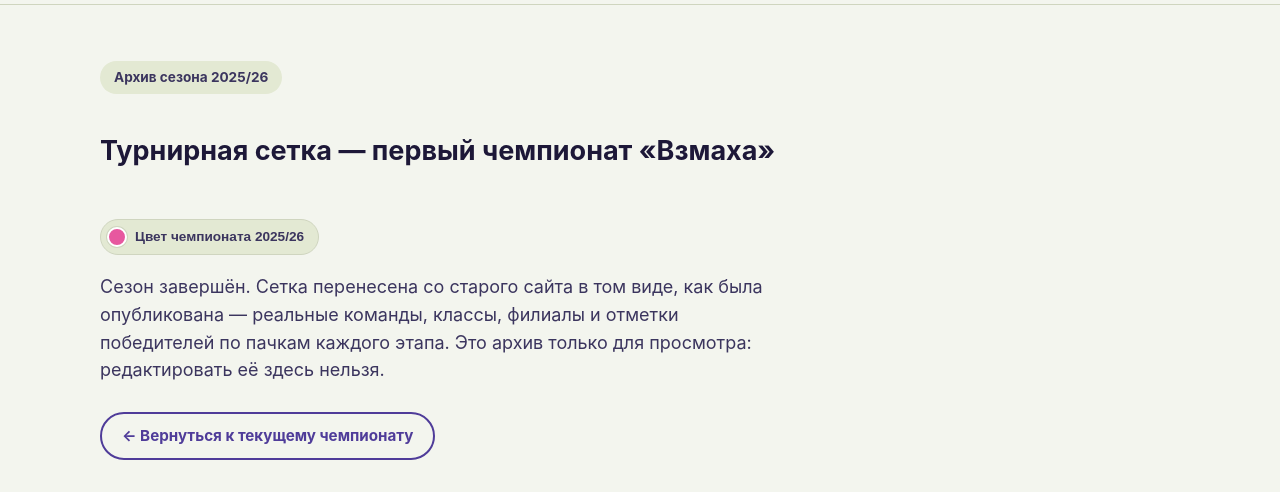
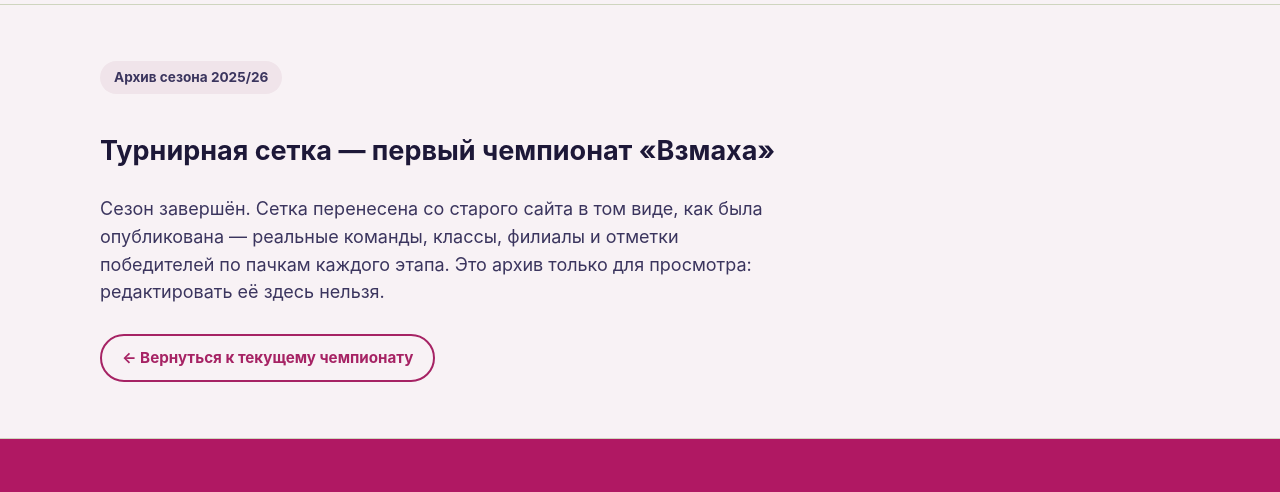
Before and after one commit to mecom-info/MEKOM, a plain HTML site: page championship/2025-26/index.html in a window 1280 px wide. Shown: the part 60-552 px from the top of the page. Drawn offline with Linux system fonts and the light colour scheme.

Commit message:
Архив 2025/26: розовая тема включается сама, кнопку переключения убрали

```diff
--- a/assets/css/style.css
+++ b/assets/css/style.css
@@ -161,42 +161,6 @@ summary:focus-visible {
   padding: 8px 10px;
   font-size: 1.1rem;
   color: var(--color-ink);
-}
-
-/* Переключатель «Цвет чемпионата 2025/26» — живёт только в архиве сезона
-   2025/26 (championship/2025-26/), не в шапке сайта.
-   Кружок всегда розовый, не через токены темы: это сам цвет чемпионата,
-   а не то, что переключается. */
-.theme-toggle {
-  display: inline-flex;
-  align-items: center;
-  gap: 8px;
-  background: var(--color-surface-2);
-  border: 1px solid var(--color-border);
-  border-radius: 999px;
-  padding: 6px 14px 6px 6px;
-  font-weight: 600;
-  font-size: 0.85rem;
-  color: var(--color-ink-soft);
-  cursor: pointer;
-  min-height: 36px;
-  flex: 0 0 auto;
-}
-
-.theme-toggle-dot {
-  width: 20px;
-  height: 20px;
-  border-radius: 50%;
-  background: #e7589f;
-  flex: 0 0 auto;
-  border: 2px solid var(--color-surface);
-  box-shadow: 0 0 0 1px var(--color-border);
-}
-
-.theme-toggle[aria-pressed="true"] {
-  background: var(--color-accent-soft);
-  color: var(--color-dark);
-  border-color: var(--color-accent-dark);
 }
 
 /* --- Герой --- */
--- a/assets/js/boot.js
+++ b/assets/js/boot.js
@@ -2,12 +2,4 @@
   var script = document.currentScript;
   var base = (script && script.dataset && script.dataset.base) || "./";
   window.MEKOM_BASE = base;
-
-  if (script && script.dataset && script.dataset.themeInit === "champ-2025") {
-    try {
-      if (window.localStorage.getItem("mekom-theme") === "champ-2025") {
-        document.documentElement.setAttribute("data-theme", "champ-2025");
-      }
-    } catch (e) {}
-  }
 })();
--- a/assets/js/main.js
+++ b/assets/js/main.js
@@ -48,46 +48,6 @@
     );
     targets.forEach(function (el) {
       io.observe(el);
-    });
-  }
-
-  var THEME_KEY = "mekom-theme";
-  var CHAMP_THEME = "champ-2025";
-
-  function setStoredTheme(value) {
-    try {
-      if (value) {
-        window.localStorage.setItem(THEME_KEY, value);
-      } else {
-        window.localStorage.removeItem(THEME_KEY);
-      }
-    } catch (e) {
-      // localStorage недоступен (приватный режим и т.п.) — тема просто не запомнится.
-    }
-  }
-
-  function initThemeToggle() {
-    var btn = document.querySelector("[data-theme-toggle]");
-    if (!btn) return;
-
-    function isActive() {
-      return document.documentElement.getAttribute("data-theme") === CHAMP_THEME;
-    }
-
-    function sync() {
-      btn.setAttribute("aria-pressed", isActive() ? "true" : "false");
-    }
-    sync();
-
-    btn.addEventListener("click", function () {
-      if (isActive()) {
-        document.documentElement.removeAttribute("data-theme");
-        setStoredTheme(null);
-      } else {
-        document.documentElement.setAttribute("data-theme", CHAMP_THEME);
-        setStoredTheme(CHAMP_THEME);
-      }
-      sync();
     });
   }
 
@@ -645,7 +605,6 @@
 
   document.addEventListener("DOMContentLoaded", function () {
     initNav();
-    initThemeToggle();
     initAccordions();
     initScrollReveal();
     renderSiteConfig();
--- a/championship/2025-26/index.html
+++ b/championship/2025-26/index.html
@@ -1,9 +1,9 @@
 <!DOCTYPE html>
-<html lang="ru">
+<html lang="ru" data-theme="champ-2025">
 <head>
 <meta charset="UTF-8">
 <meta name="viewport" content="width=device-width, initial-scale=1">
-<script src="../../assets/js/boot.js?v=20261115e" data-base="../../" data-theme-init="champ-2025"></script>
+<script src="../../assets/js/boot.js?v=20261115e" data-base="../../"></script>
 <title>Архив сезона 2025/26 — турнирная сетка МЭКОМ</title>
 <meta name="description" content="Турнирная сетка первого чемпионата «Взмаха» (сезон 2025/26) — архив, как она была опубликована.">
 <link rel="icon" href="../../assets/favicon.svg">
@@ -32,10 +32,6 @@
     <div class="wrap">
       <span class="mc25-badge">Архив сезона 2025/26</span>
       <h1 id="archive-title">Турнирная сетка — первый чемпионат «Взмаха»</h1>
-      <button type="button" class="theme-toggle mt-24" data-theme-toggle aria-pressed="false" aria-label="Цвет чемпионата 2025/26" title="Переключить архив на розовый цвет чемпионата 2025/26">
-        <span class="theme-toggle-dot" aria-hidden="true"></span>
-        <span class="theme-toggle-text">Цвет чемпионата 2025/26</span>
-      </button>
       <p class="section-lead">Сезон завершён. Сетка перенесена со старого сайта в том виде, как была опубликована —
         реальные команды, классы, филиалы и отметки победителей по пачкам каждого этапа. Это архив только для
         просмотра: редактировать её здесь нельзя.</p>
```
